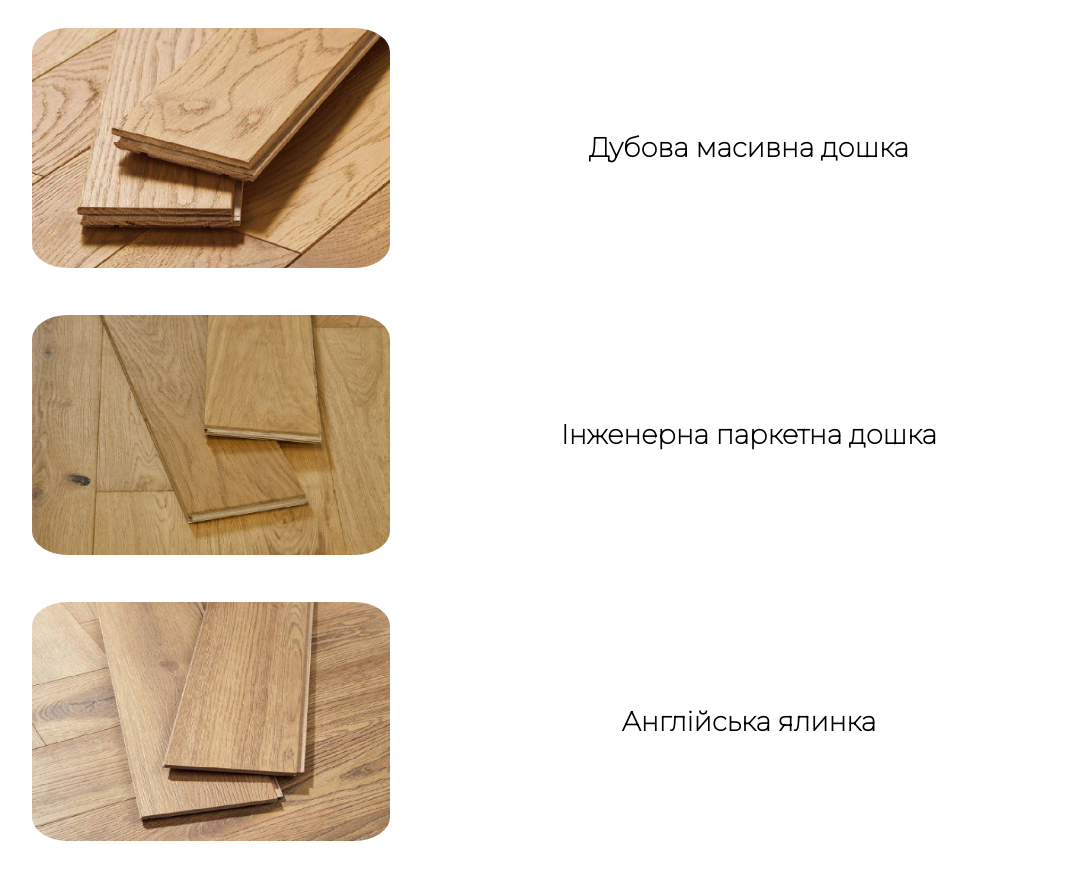
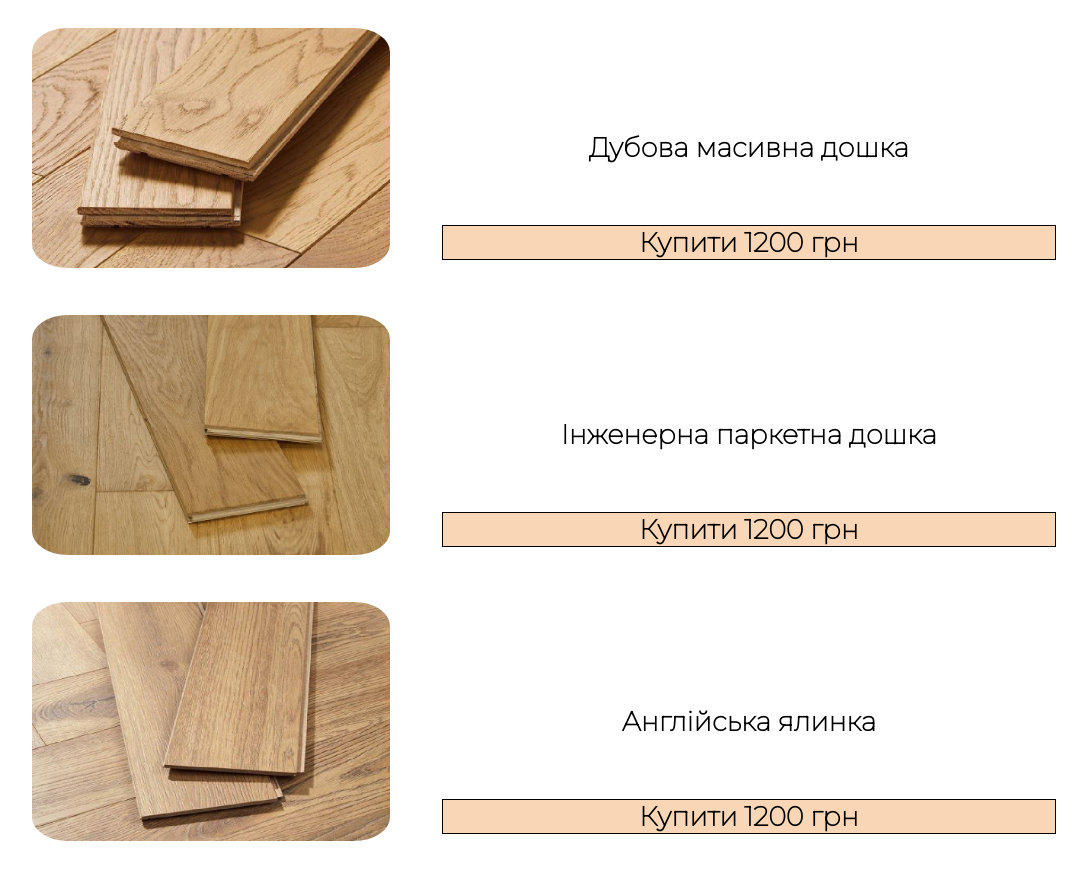
Before and after one commit to volodyakuten/Soft-Serve, a plain HTML site: page Lesson 2/index.html in a window 1280 px wide. Shown: the part 1127-2006 px from the top of the page, without its empty margins (96-1183 px from the left). Drawn offline with Linux system fonts and the light colour scheme.

Commit message:
Add BUY Button

```diff
--- a/Lesson 2/css/style.css
+++ b/Lesson 2/css/style.css
@@ -21,7 +21,7 @@ body {
 
 .title-h {
     font-family: Montserrat;
-    color: rgb(255, 142, 50);
+    color: #ff8e32;
     font-size: 100px;
     font-weight: 500;
     font-weight: bold;
@@ -41,6 +41,7 @@ body {
     position: fixed;
     margin: 0 auto;
 }
+
 #inner-header {
     width: 80%;
     height: 100%;
@@ -53,10 +54,12 @@ body {
     max-width: 100px;
     max-height: 100px;
 }
+
 #nav-bar {
     float:right;
     height: 100%;
 }
+
 .nav-link {
     height:100%;
     display: table;
@@ -75,7 +78,7 @@ div a {
 }
 
 .nav-link:hover {
-    color:white;
+    color:#ff8e32;
 }
 
 #nav-bar li {
@@ -130,6 +133,22 @@ div a {
     float: right;
 }
 
+#klickbuy {
+    height: 20%;
+    margin-top: 10%;
+    border-style: solid;
+    border-width: 1px;
+}
+
+#text_buy {
+    background-color: #f7cfa9d8;
+}
+
+#text_buy:hover {
+    color:rgb(255, 255, 255)
+
+}
+
 #video {
     margin:15% 15% 15% ;
     width: 70%;
@@ -168,7 +187,6 @@ div a {
     text-align: center;
     border-radius: 4%;
     border: 1px solid #000;
-
 }
 
 #submit{
--- a/Lesson 2/index.html
+++ b/Lesson 2/index.html
@@ -9,7 +9,6 @@
     <link href="https://fonts.googleapis.com/css2?family=Montserrat:wght@100&display=swap" rel="stylesheet">
     <link rel="stylesheet" href="css/style.css">
 </head>
-
 <body>
     <header id="header">
         <div id="inner-header" >
@@ -30,19 +29,32 @@
     <div id="info">
         <section id="sections">
             <div id="one">
-                <div class="text" >Дубова масивна дошка</div>
+                <div class="text">Дубова масивна дошка
+                    <div id="klickbuy">
+                        <p id="text_buy">Купити 1200 грн</p>
+                    </div>
+                </div>
                 <div id="ones">
                     <img src="img/1.jpg" alt="Дубова масивна дошка" width="100%" height="100%">
+
                 </div>
             </div>
             <div id="two">
-                <div class="text" >Інженерна паркетна дошка</div>
+                <div class="text" >Інженерна паркетна дошка
+                    <div id="klickbuy">
+                        <p id="text_buy">Купити 1200 грн</p>
+                    </div>
+                </div>
                 <div id="twos">
                     <img src="img/2.jpg" alt="Інженерна паркетна дошка" width="100%" height="100%">
                 </div>
             </div>
             <div id="three">
-                <div class="text" >Англійська ялинка</div>
+                <div class="text" >Англійська ялинка
+                    <div id="klickbuy">
+                        <p id="text_buy">Купити 1200 грн</p>
+                    </div>
+                </div>
                 <div id="threes">
                     <img src="img/3.jpg" alt="Англійська ялинка" width="100%" height="100%">
                 </div>
@@ -58,7 +70,7 @@
     </section>
     <section id="footer">
         <h4>Залиште ваш Е-MAIL для відправлення каталогу продукції</h4>
-        <form id="form" action="https://www.freecodecamp.com/email-submit">
+        <form id="form" action="https://formspree.io/f/meqnvabj" >
             <input name="email"id="email" type="email" placeholder="Введіль Ваш e-mail" required/>
             <input id="submit" type="submit" value="Subscribe" class="btn" />
         </form>
```
Lines whose indentation alone changed are shown as unchanged.
